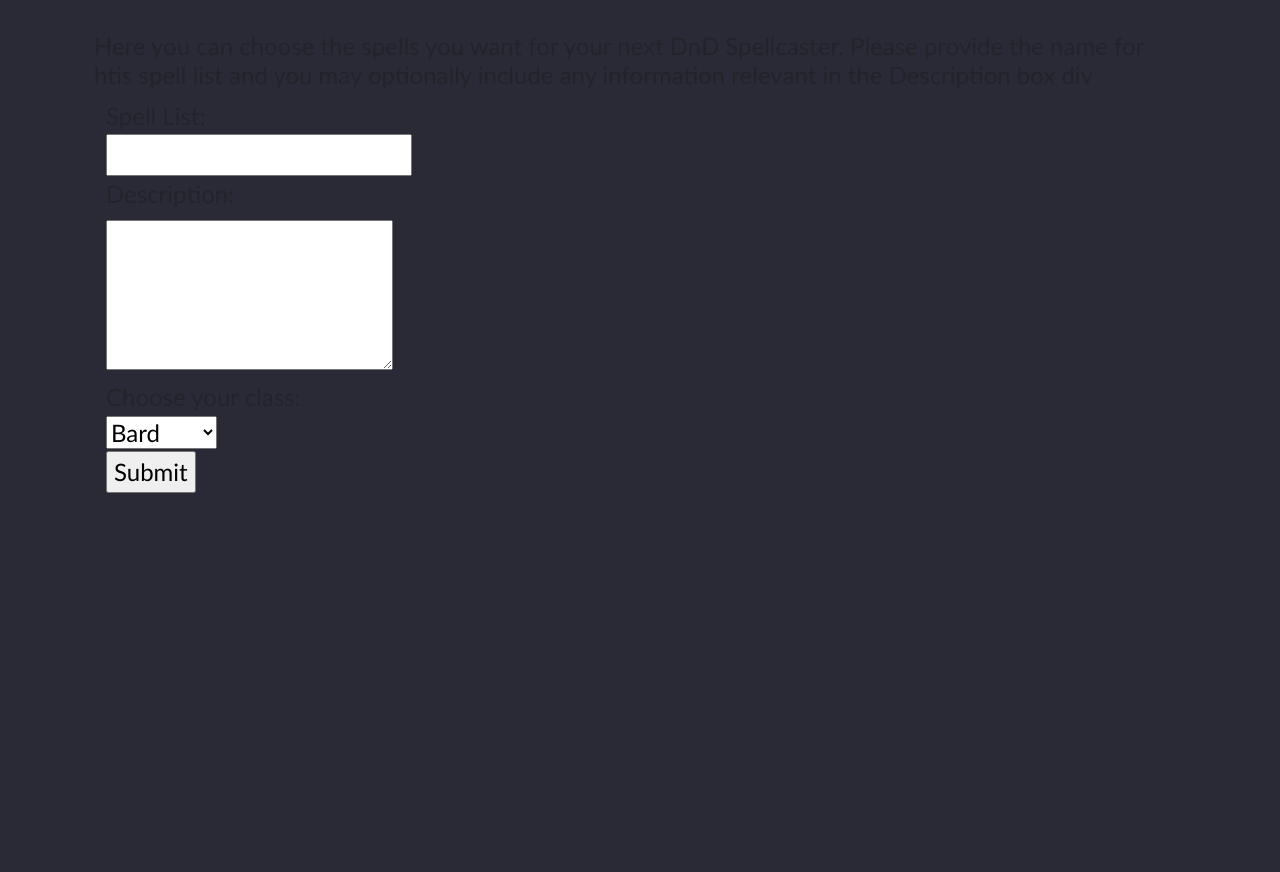
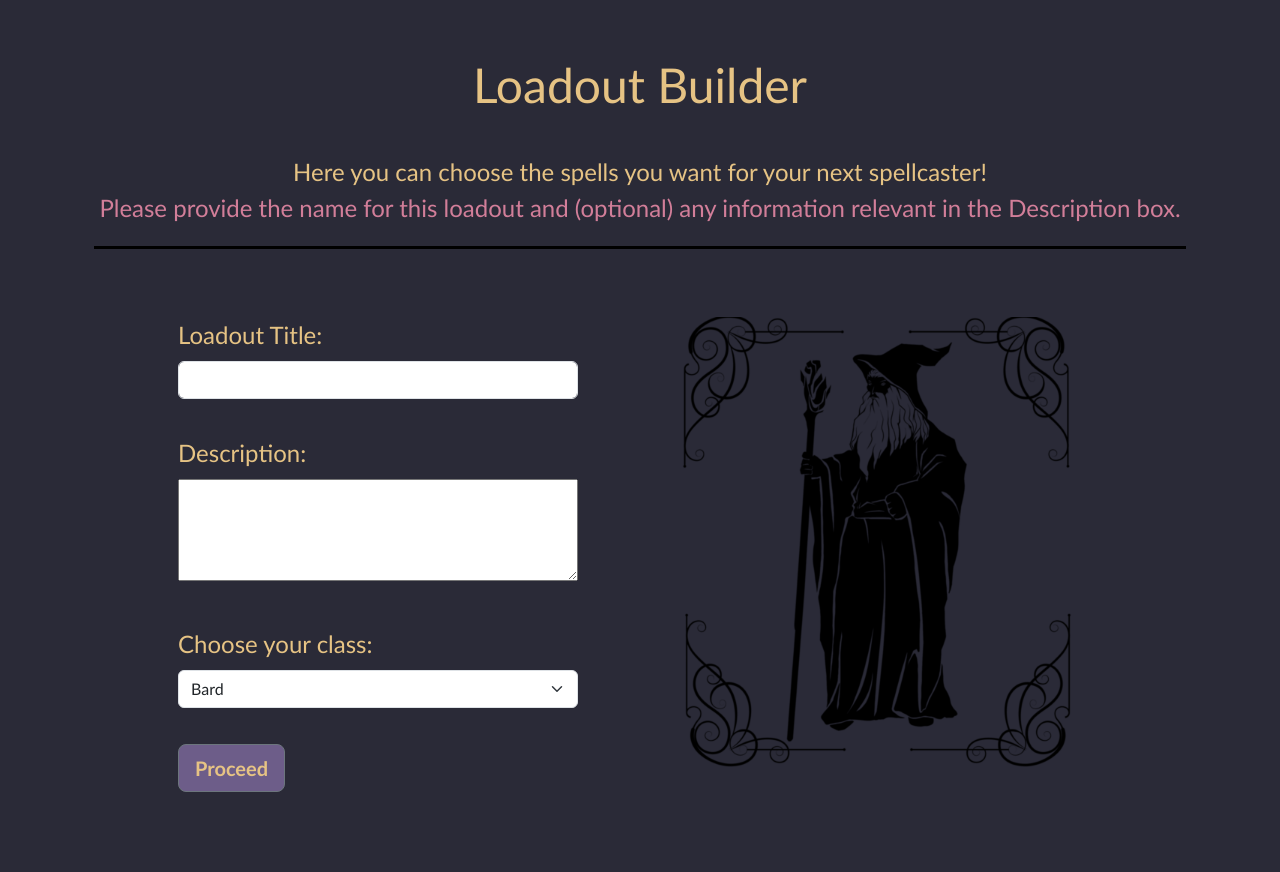
Before and after one commit to Hakurosalix/spellcaster-fullstack, a Flask app: page /builder1 in a window 1280 px wide. Shown: the part 86-958 px from the top of the page. Before the commit the page ends 579 px from the top, so only its background shows below. Run offline with Flask 3, Linux system fonts and the light colour scheme; a user stored in the database is signed in.

Commit message:
restyled listbuilder1

```diff
--- a/run.py
+++ b/run.py
@@ -66,7 +66,7 @@ def parse_reference_fields(spell_class, spell_school, spell_level):
         spell_level = ""
     return spell_class, spell_school, spell_level
 
-@app.route('/spell_display', methods=['POST', 'GET'])
+@app.route('/spell_display', methods=['GET'])
 def spell_display():
     data = None
     spell_name = request.args.get('data')
--- a/static/css/base.css
+++ b/static/css/base.css
@@ -108,6 +108,10 @@ thead th {position:sticky;top: 0; z-index: 1;}
     text-decoration-color: #957FB8;
  }
 
+ .build-input {
+    width: 400px;
+ }
+
 .t1 {
     color: #E6C384;
 }
--- a/templates/listbuilder1.html
+++ b/templates/listbuilder1.html
@@ -1,21 +1,25 @@
-{% extends "base.html" %} {% block title %}Builder{%endblock%}
+{% extends "base.html" %}
+{% block title %}Builder{%endblock%}
 {%block content%}
 <html>
 <body>
-
-
-    <h4>Here you can choose the spells you want for your next DnD Spellcaster.
-        Please provide the name for htis spell list and you may optionally include any information
-        relevant in the Description box
-        div</h4>
-        <div class="container">
+    <h1 class="t1 py-4 container-heading text-center">Loadout Builder</h1>
+    <p>
+        <div class="t1 text-center">Here you can choose the spells you want for your next spellcaster!</div>
+        <div class="t6 text-center">Please provide the name for this loadout and (optional) any information
+        relevant in the Description box.</div>
+    </p>
+    <hr class="hr">
+    <div class="container p-5">
+        <div class="row">
+            <div class="col ps-5">
                 <form action="/builder2", method="POST">
-                <label for="spellListName">Spell List:</label> <br>
-                <input type="text" name="spellListName"> <br>
-                <label class="form-label" for="spellListDesc">Description:</label> <br>
-                <textarea name="spellListDesc" id = "spellListDesc" rows="4"></textarea> <br>
-                <label for="class">Choose your class:</label> <br>
-                <select id="class" name="class">
+                    <label for="spellListName" class="t1 form-label">Loadout Title:</label> <br>
+                    <input type="text" class="form-control build-input" name="spellListName"> <br>
+                    <label class="t1 form-label" for="spellListDesc">Description:</label> <br>
+                    <textarea name="spellListDesc" id="spellListDesc" rows="4" class="build-input" style="font-size: 1.0rem;"></textarea> <br> <br>
+                    <label for="class" class="t1 form-label">Choose your class:</label> <br>
+                    <select id="class" name="class" class="form-select build-input">
                         <option value="bard">Bard</option>
                         <option value="cleric">Cleric</option>
                         <option value="druid">Druid</option>
@@ -29,8 +33,13 @@
                         <option value="wizard">Wizard</option>
                         </select>
                     <br>
-                <input type="submit">
+                    <button type="submit" class="btn btn-lg btn-secondary t1">Proceed</button>
                 </form>
+            </div>
+            <div class="col pe-5">
+                <img class="img-fluid" src="/static/img/borderwizard.png">
+            </div>
+        </div>
     </div>
 </body>
 
--- a/templates/spell_reference.html
+++ b/templates/spell_reference.html
@@ -97,7 +97,6 @@ Spell Reference
 </div>
 
 <script>
-
     function addHandlers() {
         var links = document.getElementsByClassName('aref');
         for (var i = 0; i < links.length; i++) {
@@ -107,12 +106,13 @@ Spell Reference
 
     function sendData(event) {
         event.preventDefault();
-
+        /*
+        // Just in case history.back() decides to not be cooperative these may come in handy
         localStorage.setItem('nameSearch', document.getElementById('form_name').value);
         localStorage.setItem('classSearch', document.getElementById('form_class').value);
         localStorage.setItem('schoolSearch', document.getElementById('form_school').value);
         localStorage.setItem('levelSearch', document.getElementById('form_level').value);
-
+        */
         var spellName = $(this).data('value');
         var url = '/spell_display?data=' + encodeURIComponent(spellName);
         console.log("URL: " + url);
```
Also changed, not shown: templates/spell_display.html (+1 -13 lines), spellcaster.db. Lines whose indentation alone changed are shown as unchanged.
